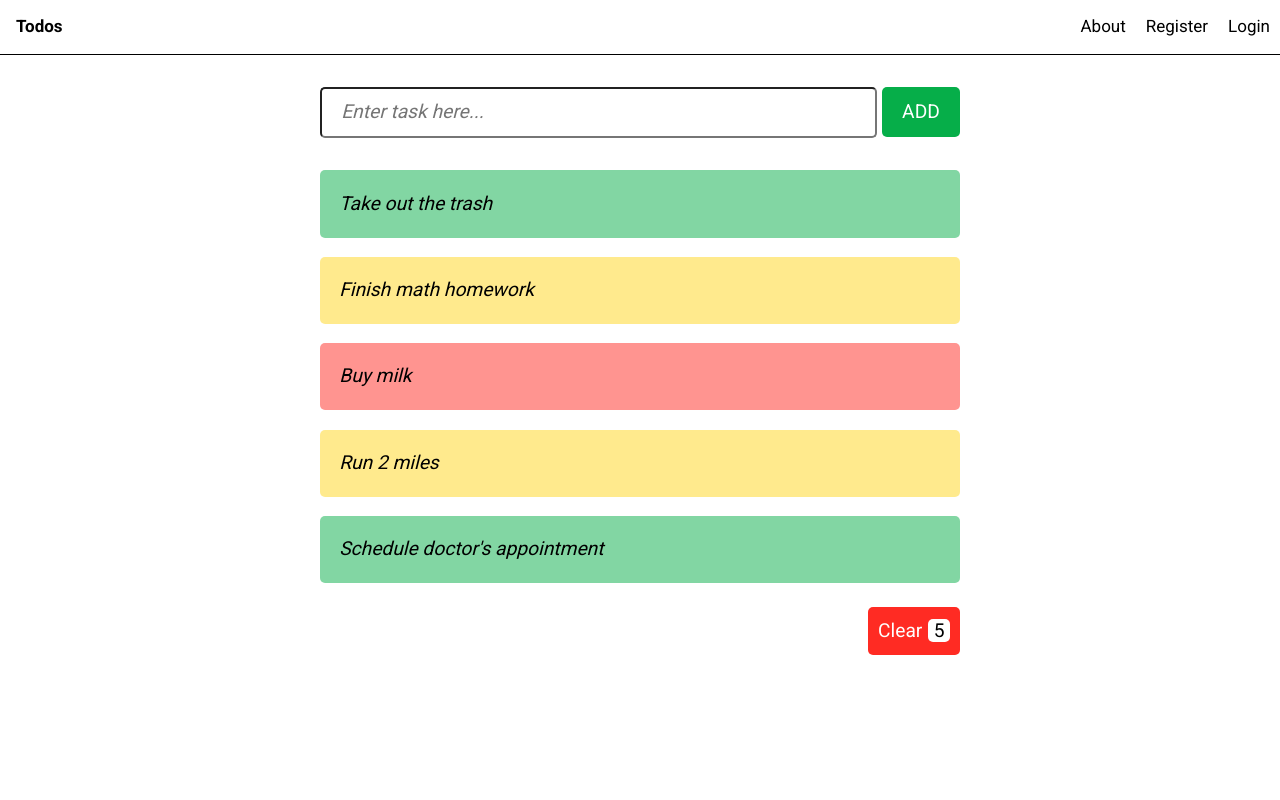
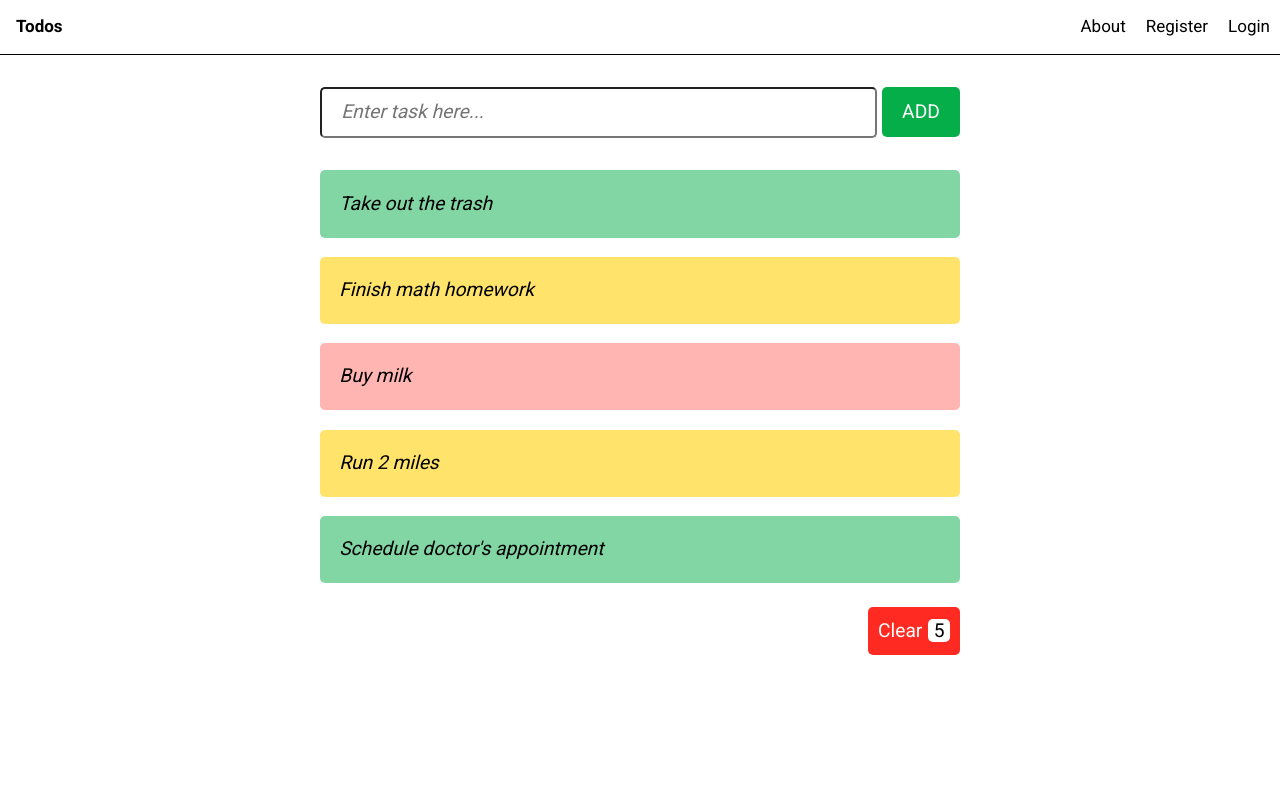
Before and after one commit to CSSG-Labs/flask-todo-app, a Flask app: template templates/todo.html in a window 1280 px wide. Run offline with Flask 2, Linux system fonts and the light colour scheme; the template is opened without the code that fills it, so the values that code supplies are empty.

Commit message:
Tweaked light color values

```diff
--- a/static/styles.css
+++ b/static/styles.css
@@ -10,8 +10,8 @@
 
   /* light colors */
   --todo-light-green: rgba(6, 174, 73, 0.5);
-  --todo-light-red: rgba(255, 43, 35, 0.5);
-  --todo-light-yellow: rgba(255, 213, 29, 0.5);
+  --todo-light-red: rgba(255, 43, 35, 0.35);
+  --todo-light-yellow: rgba(255, 213, 29, 0.65);
   --todo-light-yellow-green: rgba(183, 208, 25, 0.5);
 }
 
```
